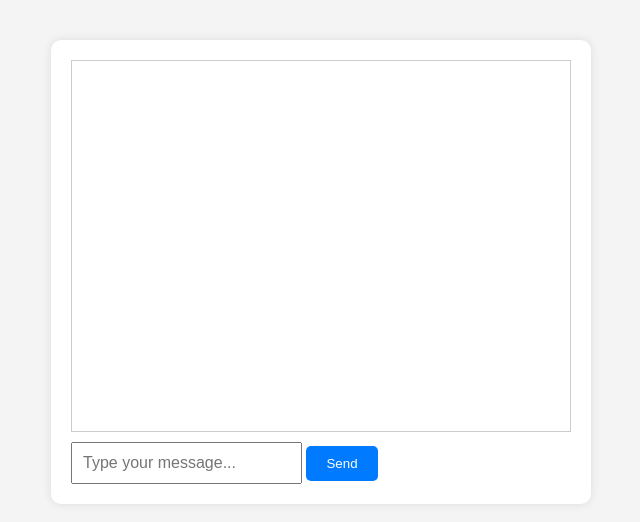
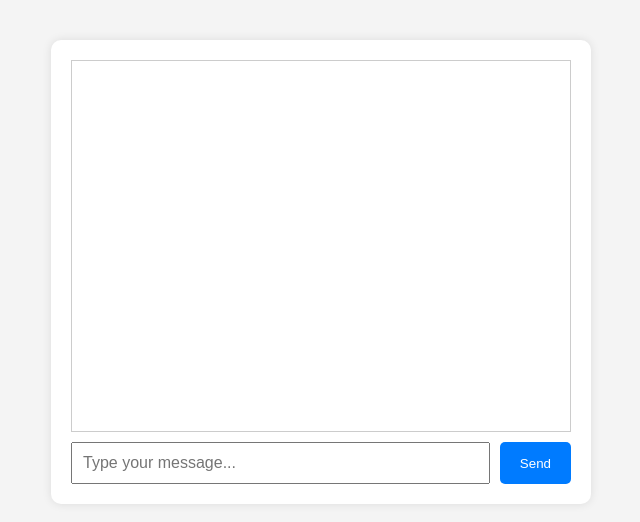
Before and after one commit to shkeeb122/chatbot-website, a plain HTML site: page index.html in a window 1280 px wide. Shown: the part 128-650 px from the top of the page, without its empty margins (319-959 px from the left). Drawn offline with Linux system fonts and the light colour scheme.

Commit message:
index.html

```diff
--- a/index.html
+++ b/index.html
@@ -3,14 +3,16 @@
 <head>
   <meta charset="UTF-8" />
   <meta name="viewport" content="width=device-width, initial-scale=1.0" />
-  <title>Chatbot</title>
+  <title>Smart Chatbot</title>
   <link rel="stylesheet" href="style.css" />
 </head>
 <body>
   <div class="chat-container">
     <div id="chat-box"></div>
-    <input type="text" id="user-input" placeholder="Type your message..." />
-    <button onclick="sendMessage()">Send</button>
+    <div class="input-area">
+      <input type="text" id="user-input" placeholder="Type your message..." />
+      <button onclick="sendMessage()">Send</button>
+    </div>
   </div>
   <script src="script.js"></script>
 </body>
```
